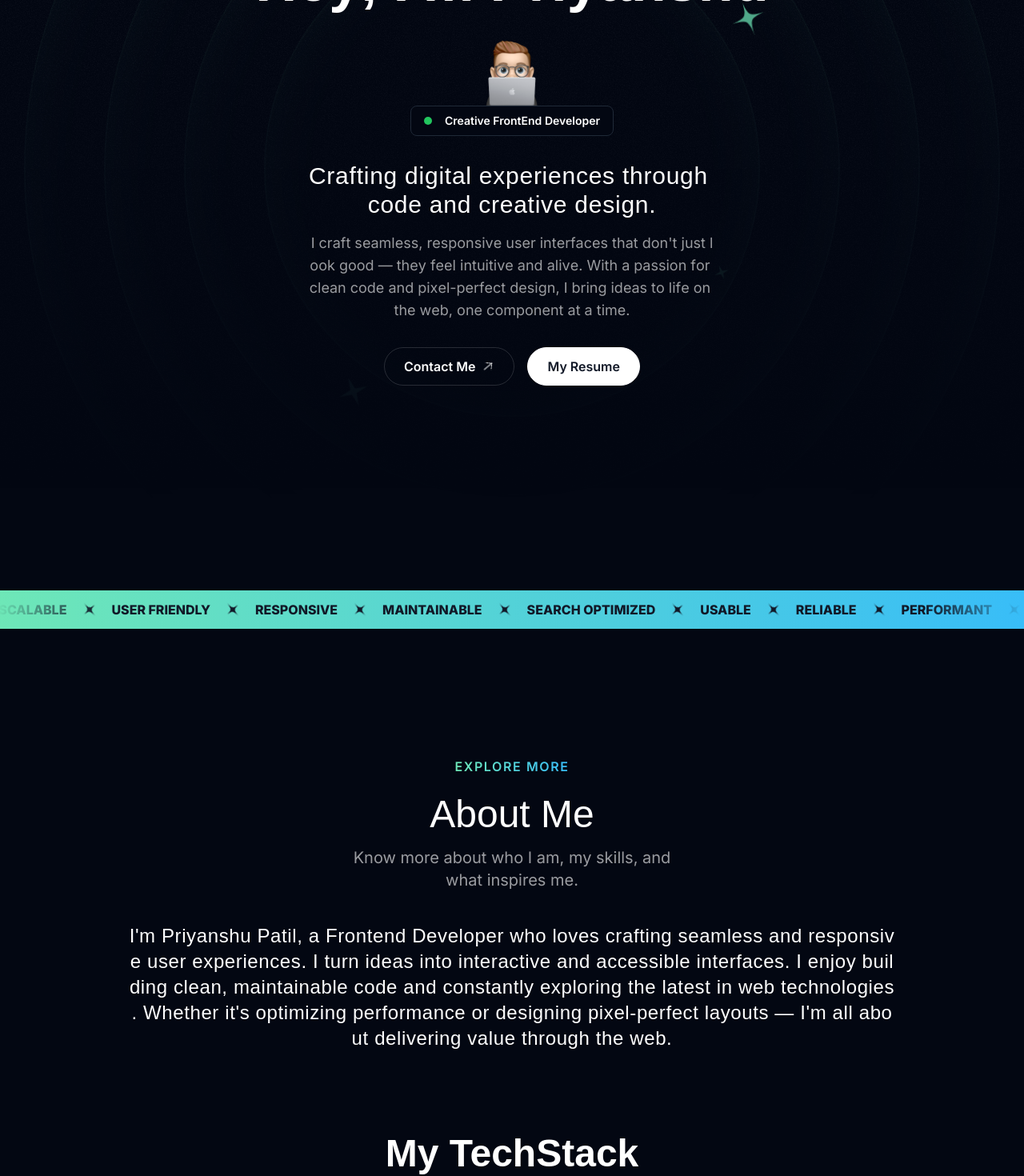
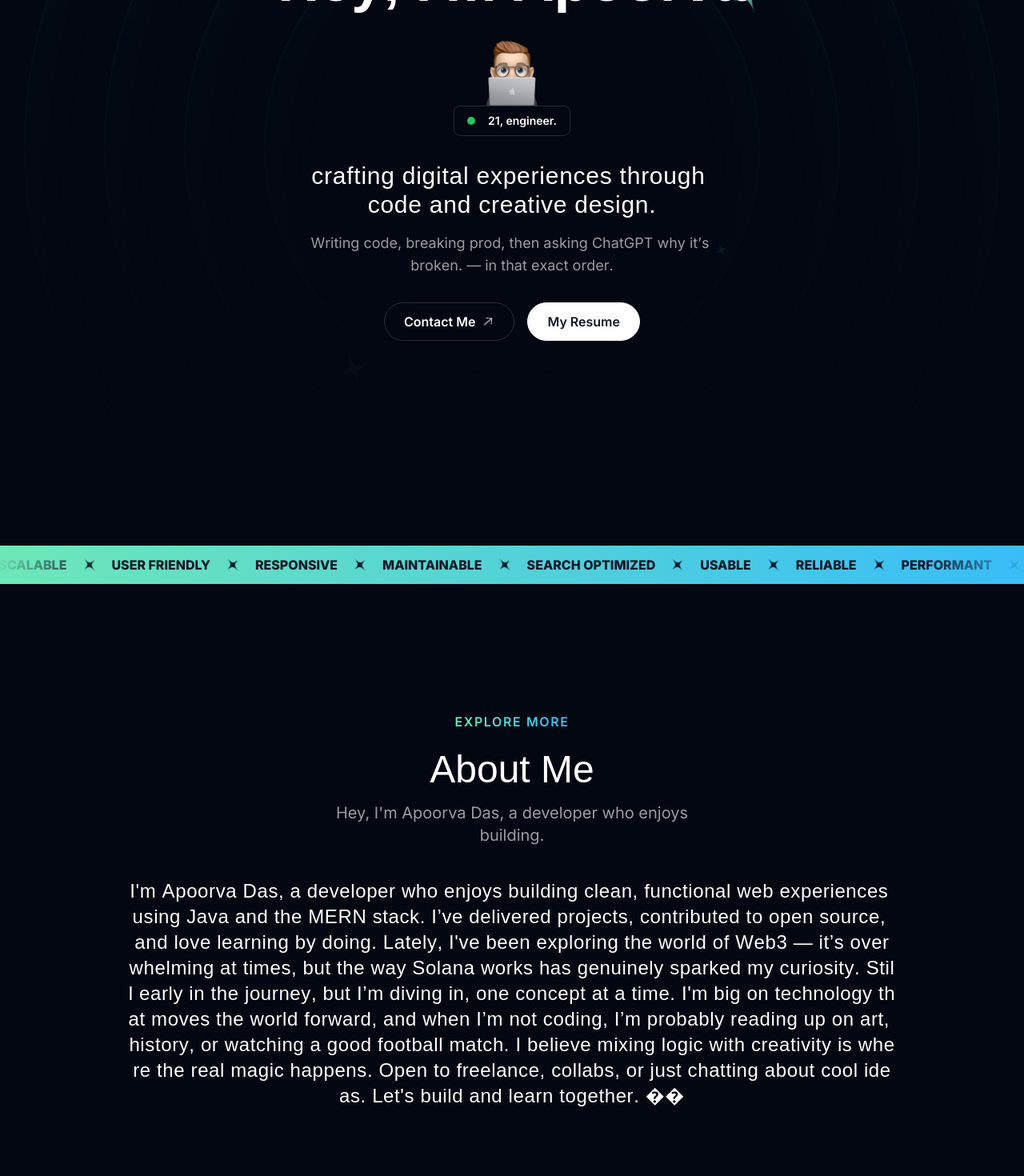
Before and after one commit to Apoorvaaaaaaaa/Apoorva-Portfolio, a Next.js app: page / in a window 1280 px wide. Shown: the part 220-1690 px from the top of the page at 80% size. Built offline with nearby package versions, Linux system fonts and the light colour scheme; a web font is replaced by a local one.

Commit message:
Temporarily rename MyComponent

```diff
--- a/src/app/layout.tsx
+++ b/src/app/layout.tsx
@@ -25,7 +25,7 @@ const hostGrotesk = Host_Grotesk({
 });
 
 export const metadata: Metadata = {
-  title: "Priyanshu Patil — Software Engineer | Frontend Developer",
+  title: "Apoorva Das — Software Engineer | Frontend Developer",
   description: "Creative Frontend Developer",
   icons: {
     icon: "/my-logo.png",
--- a/src/components/About.tsx
+++ b/src/components/About.tsx
@@ -14,18 +14,17 @@ export const AboutSection = () => {
             About Me
           </h2>
           <p className="text-center md:text-lg lg:text-xl max-w-md mx-auto text-white/60 mt-4">
-            Know more about who I am, my skills, and what inspires me.
-          </p>
+               Hey, I&apos;m Apoorva Das, a developer who enjoys building.
+              </p>
+
           <div className="max-w-6xl mt-20 sm:mt-10 text-center">
             <div className="leading-10 font-light font-host-grotesk lg:text-2xl sm:text-lg md:text-xl tracking-wide">
               <TextAnimate animation="blurInUp" by="character" duration={3}>
-                I&apos;m Priyanshu Patil, a Frontend Developer who loves
-                crafting seamless and responsive user experiences. I turn ideas
-                into interactive and accessible interfaces. I enjoy building
-                clean, maintainable code and constantly exploring the latest in
-                web technologies. Whether it&apos;s optimizing performance or
-                designing pixel-perfect layouts — I&apos;m all about delivering
-                value through the web.
+                I&apos;m Apoorva Das, a developer who enjoys building clean, functional web experiences using Java and the MERN stack. I’ve delivered projects, contributed to open source, and love learning by doing.
+                Lately, I&apos;ve been exploring the world of Web3 — it’s overwhelming at times, but the way Solana works has genuinely sparked my curiosity. Still early in the journey, but I’m diving in, one concept at a time.
+                I&apos;m big on technology that moves the world forward, and when I’m not coding, I’m probably reading up on art, history, or watching a good football match. I believe mixing logic with creativity is where the real magic happens.
+                Open to freelance, collabs, or just chatting about cool ideas.
+                Let&apos;s build and learn together. 🚀
               </TextAnimate>
             </div>
           </div>
--- a/src/components/Footer.tsx
+++ b/src/components/Footer.tsx
@@ -2,10 +2,9 @@ import ArrowUpRightIcon from "@/assets/icons/arrow-up-right.svg";
 import React from "react";
 
 const footerLinks = [
-  { name: "Github", url: "https://github.com/Priyanshu-Patil" },
-  { name: "LinkedIn", url: "https://linkedin.com/in/patilpriyanshu" },
-  { name: "Instagram", url: "https://instagram.com/priyanshpatil" },
-  { name: "Twitter", url: "https://x.com/PriyanshPatil14" },
+  { name: "Github", url: "https://github.com/Apoorvaaaaaaaa" },
+  { name: "LinkedIn", url: "https://www.linkedin.com/in/apoorva-das-18326124a/" },
+  { name: "Twitter", url: "https://x.com/apoorvaaaaa_das" },
 ];
 
 export const Footer = () => {
--- a/src/components/Hero.tsx
+++ b/src/components/Hero.tsx
@@ -34,7 +34,7 @@ export const HeroSection = () => {
         <div className="absolute inset-0 -z-10 [mask-image:linear-gradient(black,transparent)]">
           <div
             className="absolute inset-0 -z-30 opacity-5"
-            style={{ backgroundImage: `url(${grainImage.src})` }}
+            style={{ backgroundImage: `url(${grainImage})` }}
           ></div>
           <div className="size-[620px] hero-ring"></div>
           <div className="size-[820px] hero-ring"></div>
@@ -68,7 +68,7 @@ export const HeroSection = () => {
                 duration={1}
                 once
               >
-                Hey, I&apos;m Priyanshu
+                Hey, I&apos;m Apoorva
               </TextAnimate>
             </div>
             <Image
@@ -82,16 +82,16 @@ export const HeroSection = () => {
                 <div className="bg-green-500 absolute inset-0 rounded-full animate-ping"></div>
               </div>
               <div className="text-sm font-semibold">
-                Creative FrontEnd Developer
+                21, engineer.
               </div>
             </div>
           </div>
           <div className="max-w-lg mx-auto">
-            <h1 className="font-serif text-3xl md:text5xl text-center mt-8 tracking-wide">
+            <h2 className="font-serif text-3xl md:text5xl text-center mt-8 tracking-wide">
               <TextAnimate animate="blueInUp" once>
-                Crafting digital experiences through code and creative design.
+                crafting digital experiences through code and creative design.
               </TextAnimate>
-            </h1>
+            </h2>
             <div className="mt-4 text-center text-white/60 md:text-lg">
               <TextAnimate
                 animation="blurInUp"
@@ -99,10 +99,8 @@ export const HeroSection = () => {
                 duration={3}
                 once
               >
-                I craft seamless, responsive user interfaces that don&apos;t
-                just look good — they feel intuitive and alive. With a passion
-                for clean code and pixel-perfect design, I bring ideas to life
-                on the web, one component at a time.
+               Writing code, breaking prod, then asking ChatGPT why it’s broken. — in that exact order.
+
               </TextAnimate>
             </div>
           </div>
--- a/src/components/Projects.tsx
+++ b/src/components/Projects.tsx
@@ -99,7 +99,7 @@ export const Projects = () => {
                 <div
                   className="absolute inset-0 -z-10 opacity-5"
                   style={{
-                    backgroundImage: `url(${GrainImage.src})`,
+                    backgroundImage: `url(${GrainImage})`,
                   }}
                 ></div>
                 <div className="lg:grid lg:grid-cols-2 lg:gap-16">
--- /dev/null
+++ b/src/components/TempComponent.tsx.tsx
@@ -0,0 +1,16 @@
+// components/MyComponent.tsx
+'use client'; // 👈 very important in App Router to run on client
+
+import { useEffect, useState } from 'react';
+
+const MyComponent = () => {
+  const [width, setWidth] = useState<number | null>(null);
+
+  useEffect(() => {
+    setWidth(window.innerWidth);
+  }, []);
+
+  return <div>Window width: {width}</div>;
+};
+
+export default MyComponent;
```
Also changed, not shown: src/declaration.d.ts (+24 -0 lines), components.json, src/lib/data.ts (line endings or trailing spaces), src/lib/hooks.ts (line endings or trailing spaces), 1 other file (tests, documents, lock files or other folders).
